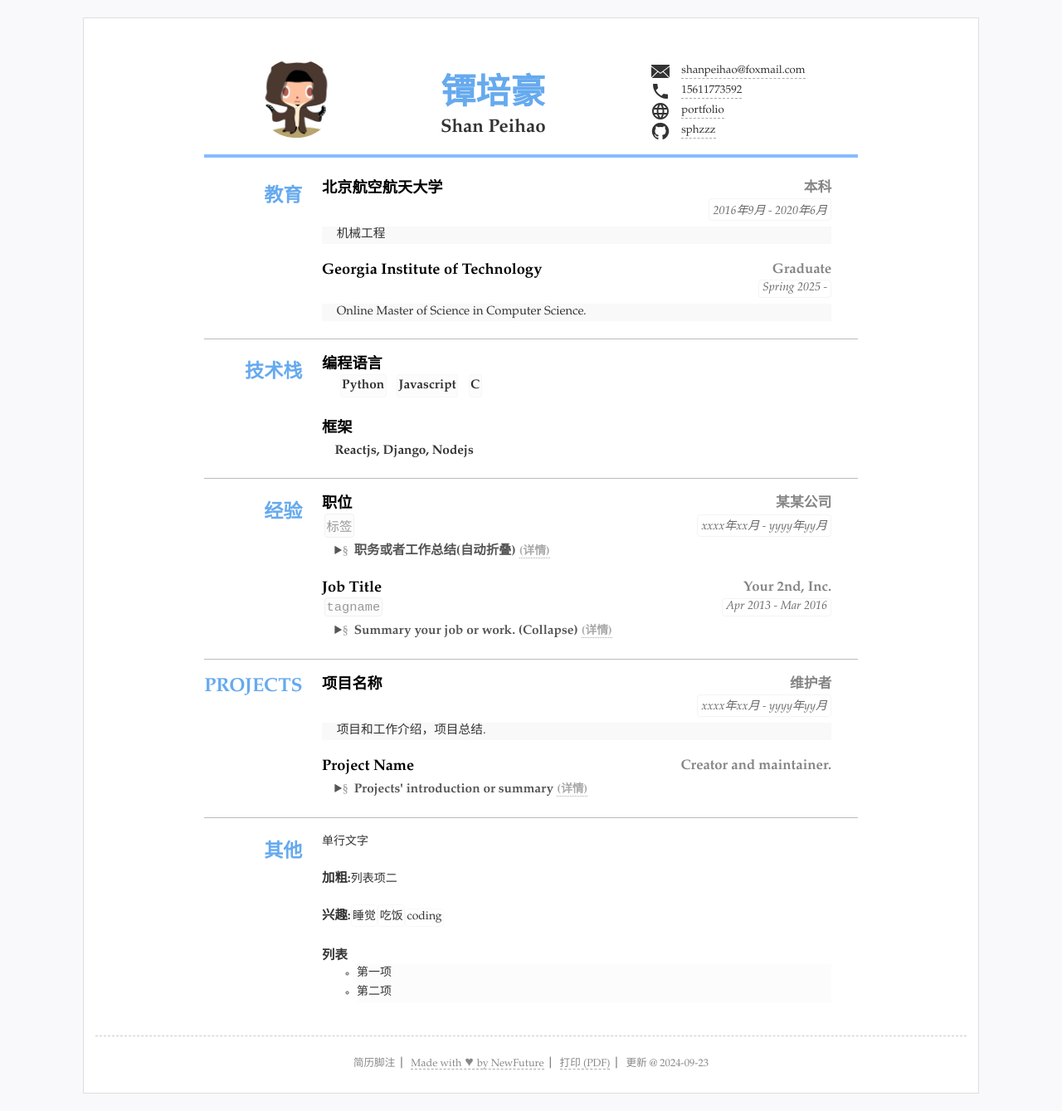
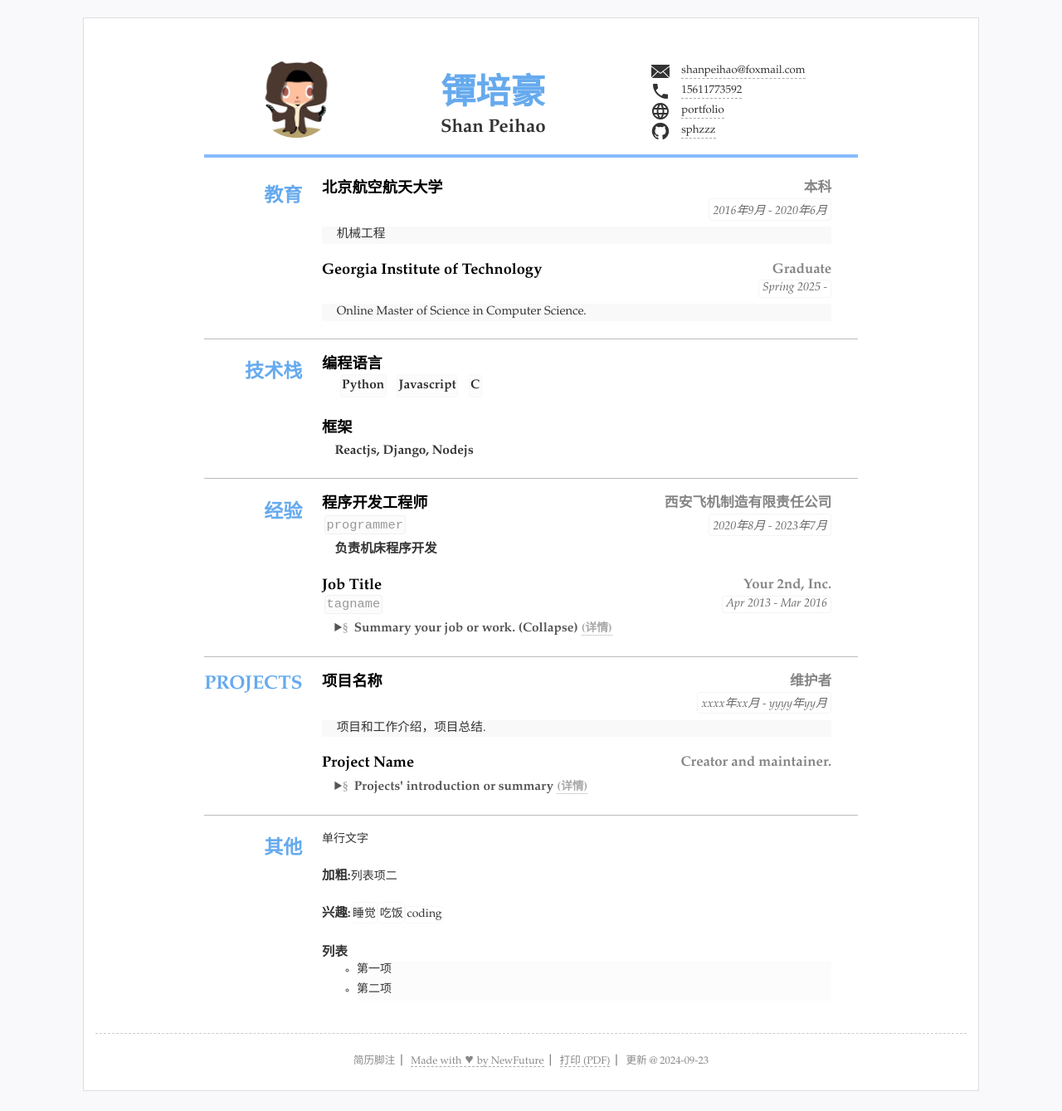
Before and after one commit to sphzzz/portfolio, a Jekyll site: the page built from index.html, in a window 1280 px wide. Shown: the whole page at 83% size. Built offline with Jekyll 4.4.1, drawn with Linux system fonts in a browser that asks for light colours.

Commit message:
Update resume.yml

```diff
--- a/_data/resume.yml
+++ b/_data/resume.yml
@@ -53,13 +53,13 @@ main: #简历主要内容，
 - type: experience
   name: 经验
   content:
-  - title: 职位
-    sub: 某某公司
-    duration: "xxxx年xx月 - yyyy年yy月"
+  - title: 程序开发工程师
+    sub: 西安飞机制造有限责任公司
+    duration: "2020年8月 - 2023年7月"
     tags:
-    - 标签
-    summary: 职务或者工作总结(自动折叠)
-    detail: 同时包含 summary和detail在Chrome，Safari(包括IOS)，Android和新版Firefox等会自动折叠，不支持折叠的浏览器和展开后表现一致
+    - programmer
+    summary: 负责机床程序开发
+    #detail: 同时包含 summary和detail在Chrome，Safari(包括IOS)，Android和新版Firefox等会自动折叠，不支持折叠的浏览器和展开后表现一致
     # open: open
     #可以设置open默认展开
   - title: Job Title
```
